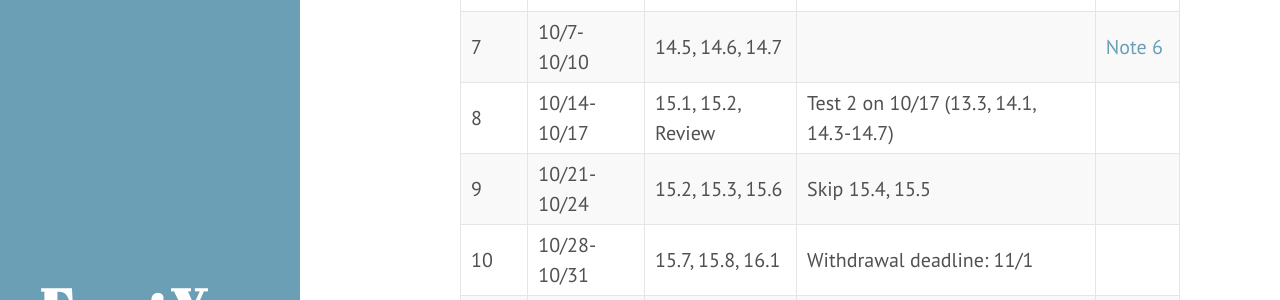
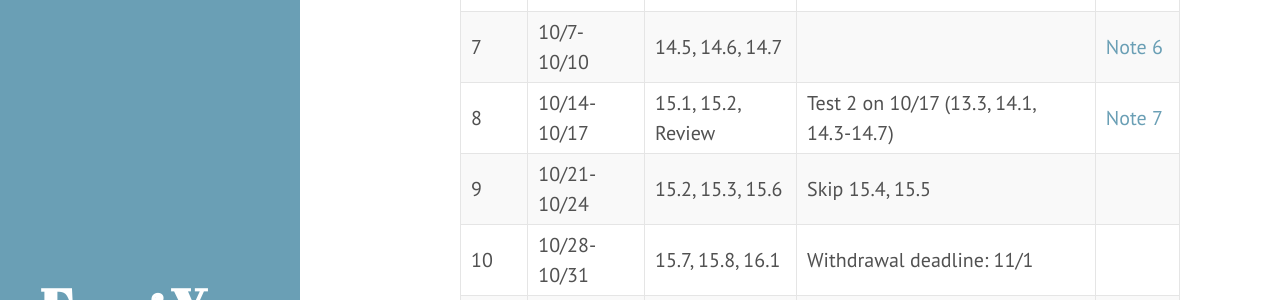
Before and after one commit to alexfengg/fengyu93.github.io, a Jekyll site: the page built from MAC2313.md, in a window 1280 px wide and 900 px high, scrolled down 1121 px. Shown: the part 155-455 px from the top of the window. Built offline with Jekyll 4.4.1, drawn with Linux system fonts in a browser that asks for light colours; our own code applies the rules of GitHub Pages for plain Markdown files.

Commit message:
update on 10/13

```diff
--- a/MAC2313.md
+++ b/MAC2313.md
@@ -26,14 +26,14 @@ REQUIRED MATERIAL:  Calculus (Early Transcendentals) 8th Edition, by Stewart wit
 
 | Week | Date        | Sections           | Note                                    | Lecture                                   |
 | ---- | ----------- | ------------------ | --------------------------------------- | ----------------------------------------- |
-| 1    | 8/26-8/29   | 12.1, 12.2, 12.3   | No classes after 2PM on 8/29            |[Note 1](\assets\PDFs\MAC2313\Note_1.pdf) |
+| 1    | 8/26-8/29   | 12.1, 12.2, 12.3   | No classes after 2PM on 8/29            | [Note 1](\assets\PDFs\MAC2313\Note_1.pdf) |
 | 2    | 9/2-9/5     |                    | No class caused by Hurricane Dorian     |                                           |
-| 3    | 9/9-9/12    | 12.3, 12.4, 12.5   |                                         |[Note 2](\assets\PDFs\MAC2313\Note_2.pdf)  |
-| 4    | 9/16-9/19   | 12.6, 13.1, 13.2   |                                         |[Note 3](\assets\PDFs\MAC2313\Note_3.pdf)|
-| 5    | 9/23-9/26   | 13,2, 13.3, Review | Test 1 on 9/26 (12.1-12.6, 13.1, 13.2)  |[Note 4](\assets\PDFs\MAC2313\Note_4.pdf)|
-| 6    | 9/30-10/3   | 14.1, 14.3, 14.4   | Section 14.2 optional or concept review |[Note 5](\assets\PDFs\MAC2313\Note_5.pdf)|
-| 7    | 10/7-10/10  | 14.5, 14.6, 14.7   |                                         |[Note 6](\assets\PDFs\MAC2313\Note_6.pdf)  |
-| 8    | 10/14-10/17 | 15.1, 15.2, Review | Test 2 on 10/17 (13.3, 14.1, 14.3-14.7) |                                           |
+| 3    | 9/9-9/12    | 12.3, 12.4, 12.5   |                                         | [Note 2](\assets\PDFs\MAC2313\Note_2.pdf) |
+| 4    | 9/16-9/19   | 12.6, 13.1, 13.2   |                                         | [Note 3](\assets\PDFs\MAC2313\Note_3.pdf) |
+| 5    | 9/23-9/26   | 13,2, 13.3, Review | Test 1 on 9/26 (12.1-12.6, 13.1, 13.2)  | [Note 4](\assets\PDFs\MAC2313\Note_4.pdf) |
+| 6    | 9/30-10/3   | 14.1, 14.3, 14.4   | Section 14.2 optional or concept review | [Note 5](\assets\PDFs\MAC2313\Note_5.pdf) |
+| 7    | 10/7-10/10  | 14.5, 14.6, 14.7   |                                         | [Note 6](\assets\PDFs\MAC2313\Note_6.pdf) |
+| 8    | 10/14-10/17 | 15.1, 15.2, Review | Test 2 on 10/17 (13.3, 14.1, 14.3-14.7) | [Note 7](\assets\PDFs\MAC2313\Note_7.pdf) |
 | 9    | 10/21-10/24 | 15.2, 15.3, 15.6   | Skip 15.4, 15.5                         |                                           |
 | 10   | 10/28-10/31 | 15.7, 15.8, 16.1   | Withdrawal deadline: 11/1               |                                           |
 | 11   | 11/4-11/7   | 16.1, 16.2, Review | Test 3 on 11/7 (15.1-15.3, 15.6-15.8)   |                                           |
```
Also changed, not shown: 3 other files.
